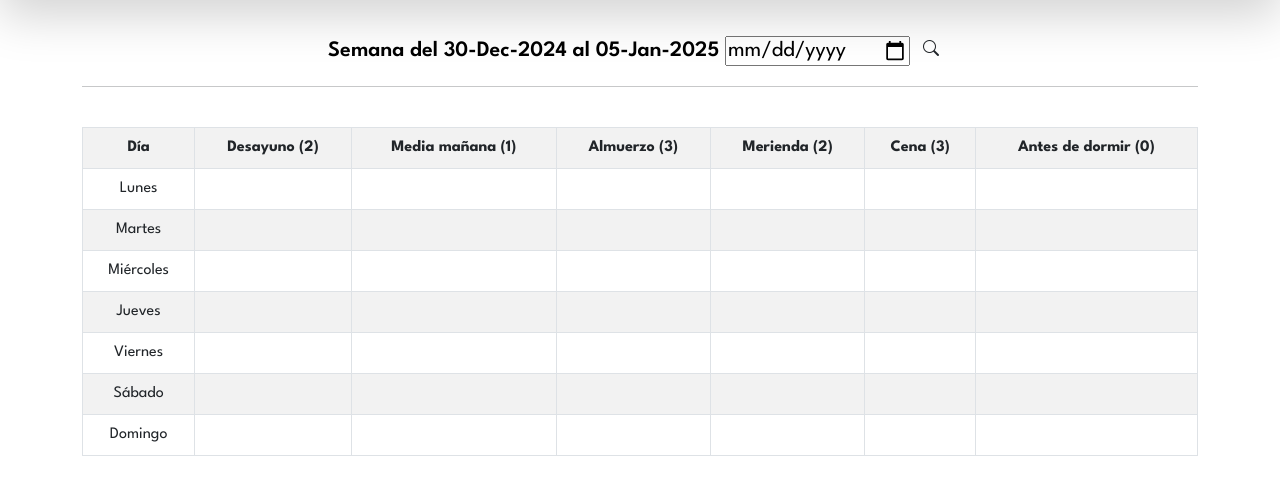
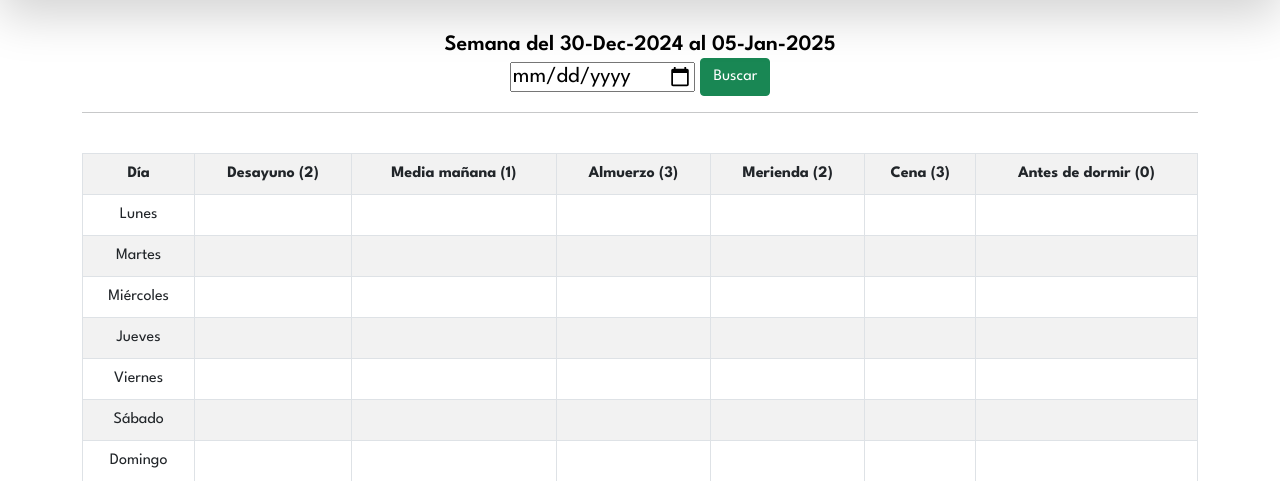
Before and after one commit to maragubit/celita, a Django app: page /comidas in a window 1280 px wide. Shown: the part 110-591 px from the top of the page. Run offline with Django 5.2, Linux system fonts and the light colour scheme; data comes from the database, SQL or seed files in the repository; both versions use the stored data as it was after the commit; some libraries are stand-ins or nearby versions.

Commit message:
'versionprueba'

```diff
--- a/comidas/views.py
+++ b/comidas/views.py
@@ -11,7 +11,11 @@ from datetime import datetime
 def index(request):
 
     dieta=Dietas.objects.get(activada=True)
-    hoy=dt.date.today()
+    if request.method =="POST":
+        hoy_input=request.POST['fecha']
+        hoy = datetime.strptime(hoy_input, '%Y-%m-%d').date()
+    else:
+        hoy=dt.date.today()
     """Dias de la semana de lunes a domingo"""
     lunes=hoy-relativedelta(days=+hoy.weekday())
     martes=lunes+relativedelta(days=+1)
--- a/templates/comidas/index.html
+++ b/templates/comidas/index.html
@@ -3,7 +3,7 @@
 {%block contenido%}
 <br>
 <div class="container text-center">
-<h6>Semana del {{lunes|date:"d-M-Y"}} al {{domingo|date:"d-M-Y"}} <input type="date" id="fecha" name="fecha"><button class="btn"><i class="bi bi-search"></i></button></h6>
+<h6>Semana del {{lunes|date:"d-M-Y"}} al {{domingo|date:"d-M-Y"}} <form method="POST"> {% csrf_token %}<input type="date" id="fecha" name="fecha" class="mr-2"> <input type="submit" class="btn btn-success" value="Buscar"></form></h6>
 <hr>
 <br>
 <div class="table-responsive ">
```
Also changed, not shown: db.sqlite3.
